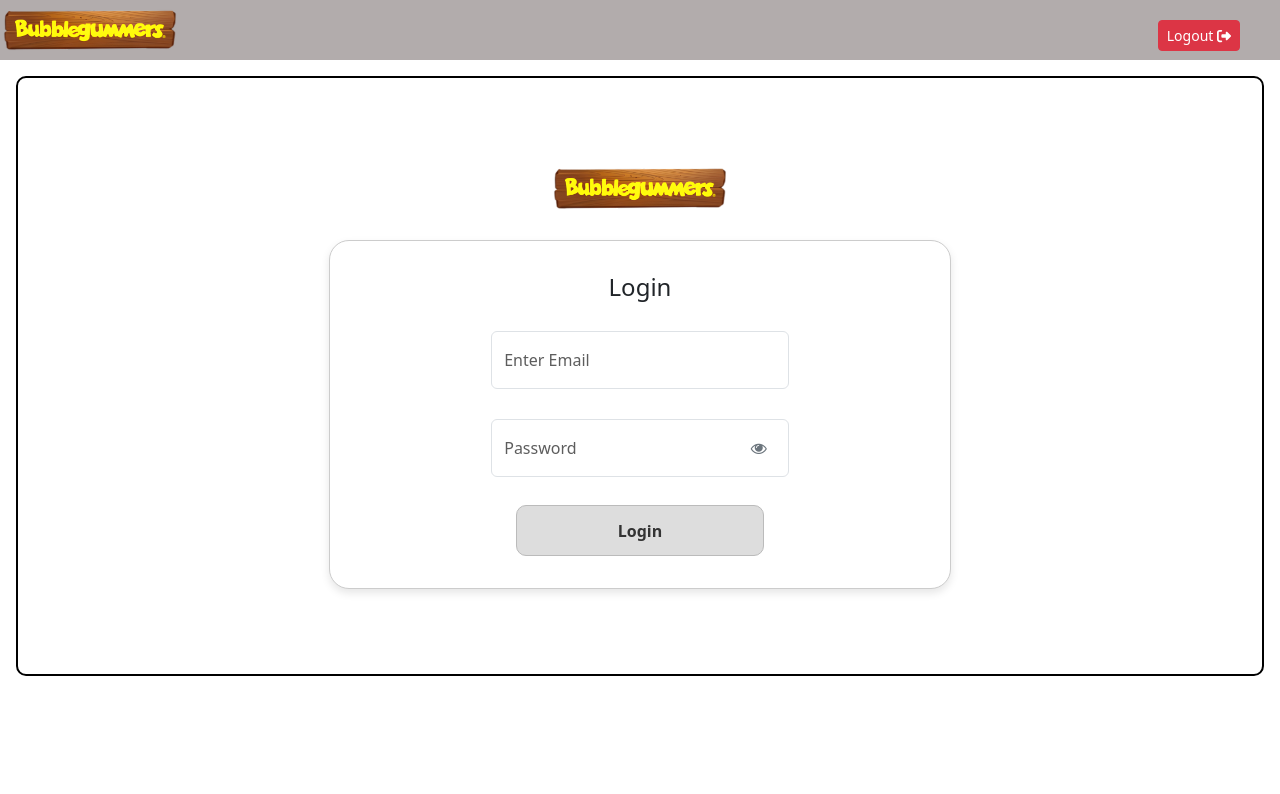
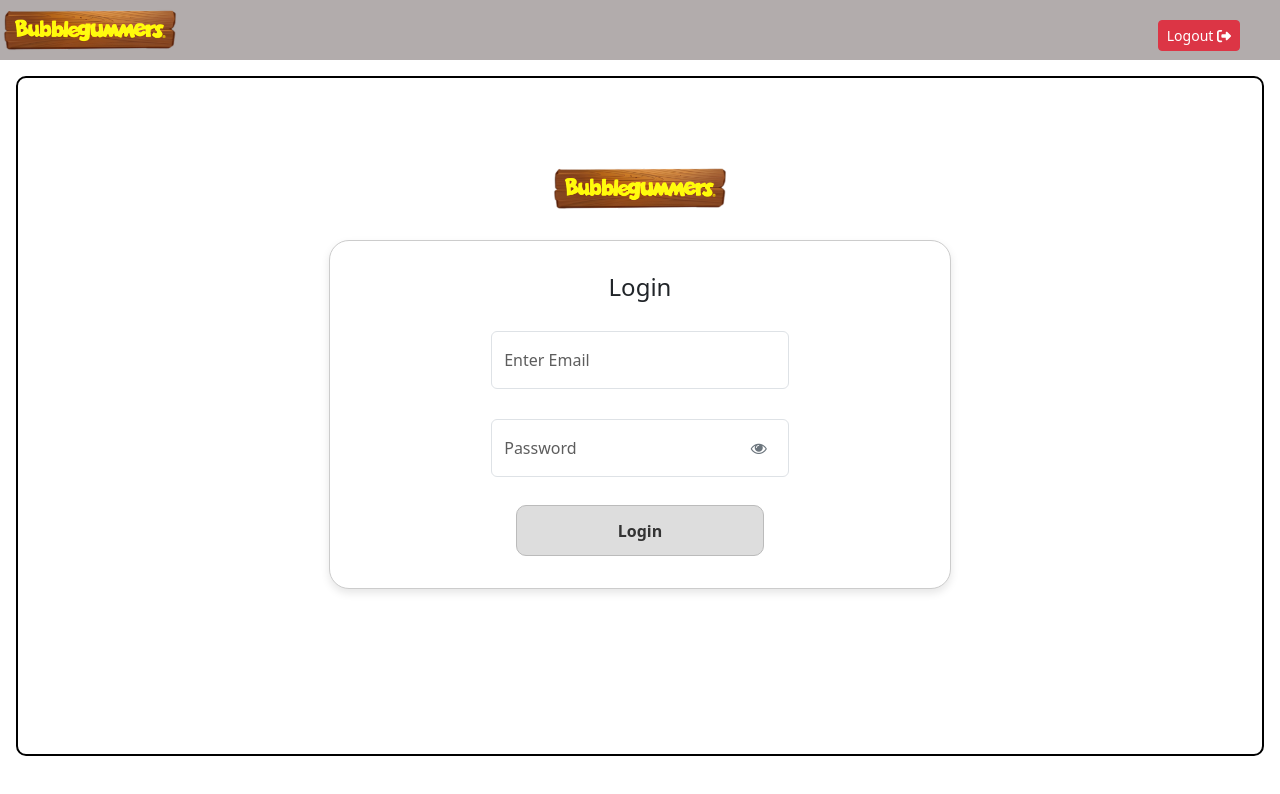
Before and after one commit to navgurukul/Connectopia-CMS, a React (Create React App) app: page / in a window 1280 px wide. Shown: the top 794 px of the page. Built offline with nearby package versions, Linux system fonts and the light colour scheme.

Commit message:
stage gif and img changed

```diff
--- a/src/ContentManagement/GeneralContent.js
+++ b/src/ContentManagement/GeneralContent.js
@@ -107,7 +107,7 @@ export function GeneralContent() {
       const url = `http://15.206.198.172/${endpoint}/${campaignId}/${pageNumber}/${contentName}/${scanType}`;
 
       // /cms/campaign/upload-image/:campaign_id/:level/:key/:scantype/:order/:stage_number/:content_type
-      const urls = `http://15.206.198.172/cms/campaign/upload-image/${campaignId}/${order}/general?key=${key}`;
+      const urls = `http://15.206.198.172/cms/campaign/upload-image/${campaignId}/general?key=`;
 
       fetch(urls, {
         method: "POST",
--- a/src/ContentManagement/levelcontent.css
+++ b/src/ContentManagement/levelcontent.css
@@ -9,6 +9,7 @@
   width: 100%;
   border-collapse: collapse;
   margin-top: 20px;
+  height: 45vh;
   text-align: center;
   border: 2px solid black;
 }
--- a/src/components/LoginForm.css
+++ b/src/components/LoginForm.css
@@ -1,6 +1,6 @@
 .styled-container {
   margin: 16px;
-  height: 600px;
+  height: 85vh;
   display: flex;
   width: auto;
   border: 2px solid black;
```
